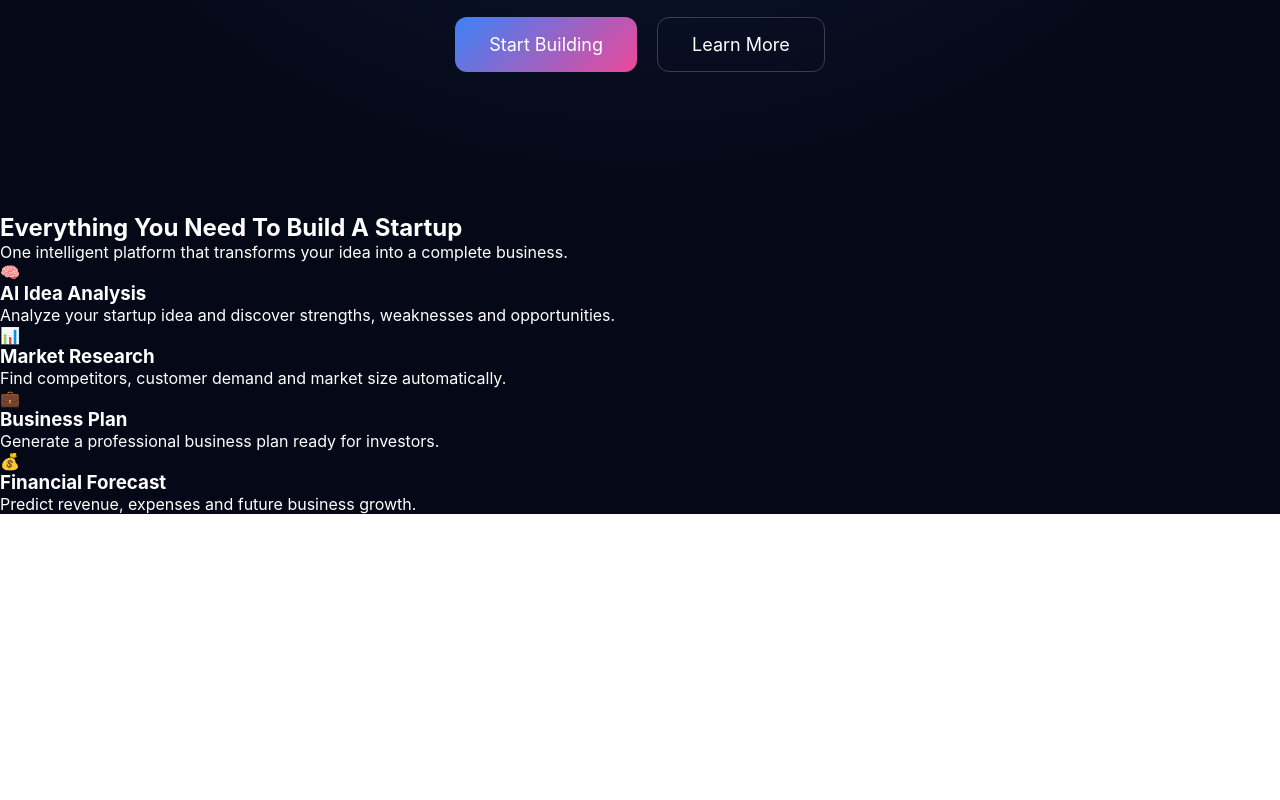
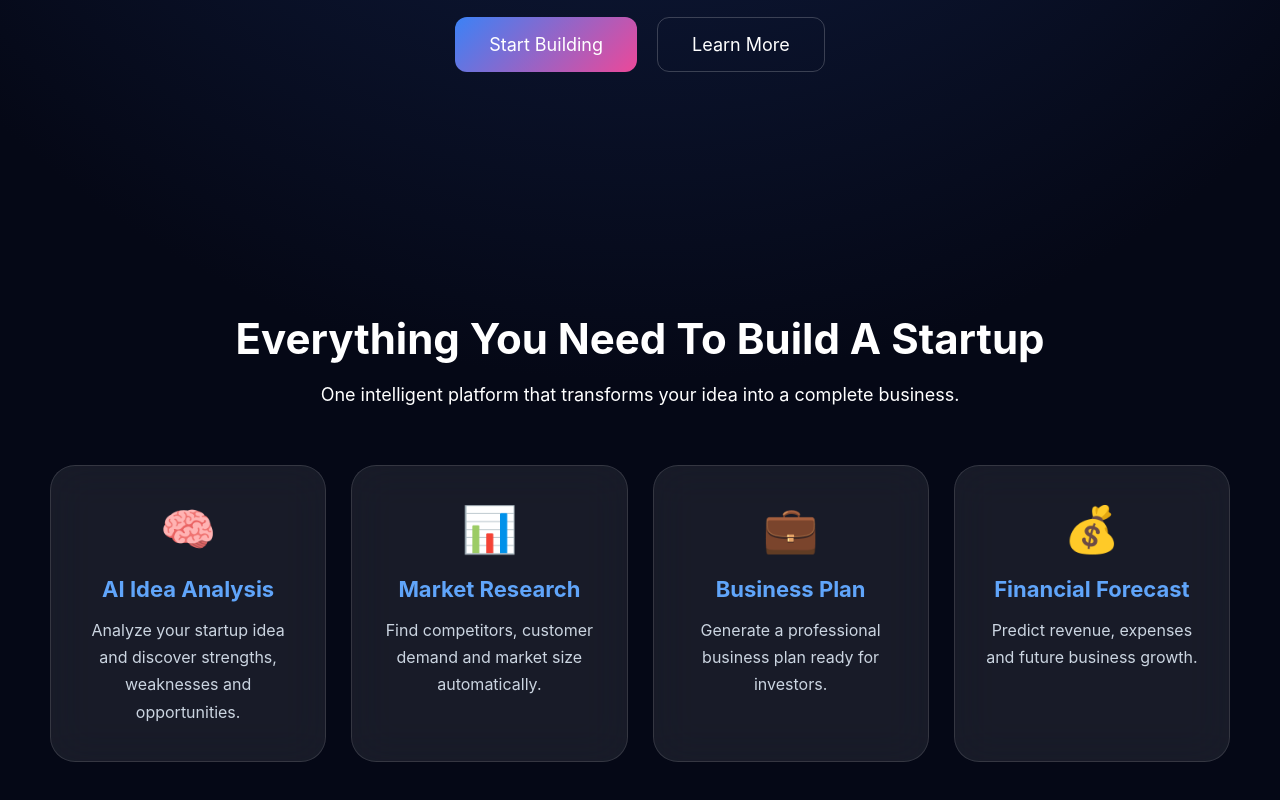
Before and after one commit to Ryad-S/RiyadNova-AI., a React (Vite) app in the folder frontend/: page / in a window 1280 px wide. Shown: the part 546-1346 px from the top of the page. Before the commit the page ends 1060 px from the top, so only its background shows below. Built offline with nearby package versions, Linux system fonts and the light colour scheme.

Commit message:
Add styles for features section
Added styles for features section, including layout, typography, and hover effects.

```diff
--- a/frontend/src/styles/design.css
+++ b/frontend/src/styles/design.css
@@ -105,3 +105,89 @@ body{
   border-radius:12px;
   font-size:18px;
 }
+/* Features Section */
+
+.features {
+  padding: 100px 50px;
+  text-align: center;
+}
+
+.features h2 {
+  font-size: 42px;
+  margin-bottom: 20px;
+  color: white;
+}
+
+.features-subtitle {
+  max-width: 700px;
+  margin: 0 auto 60px;
+  color: var(--text-secondary);
+  font-size: 18px;
+}
+
+
+.features-grid {
+  display: grid;
+  grid-template-columns: repeat(4, 1fr);
+  gap: 25px;
+  max-width: 1200px;
+  margin: auto;
+}
+
+
+.feature-card {
+
+  background: rgba(255,255,255,0.08);
+
+  border: 1px solid rgba(255,255,255,0.12);
+
+  backdrop-filter: blur(20px);
+
+  padding: 35px 25px;
+
+  border-radius: 25px;
+
+  transition: all 0.35s ease;
+
+}
+
+
+.feature-card:hover {
+
+  transform: translateY(-12px);
+
+  border-color: #ec4899;
+
+  box-shadow:
+  0 0 35px rgba(236,72,153,0.35);
+
+}
+
+
+.icon {
+
+  font-size: 45px;
+
+  margin-bottom: 20px;
+
+}
+
+
+.feature-card h3 {
+
+  color: #60a5fa;
+
+  font-size: 22px;
+
+  margin-bottom: 15px;
+
+}
+
+
+.feature-card p {
+
+  color: #cbd5e1;
+
+  line-height: 1.7;
+
+}
```
